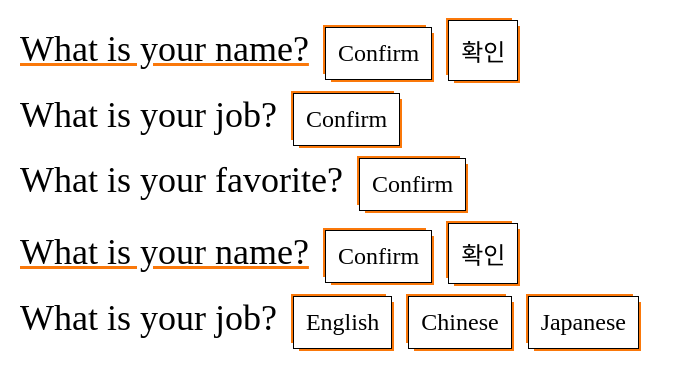
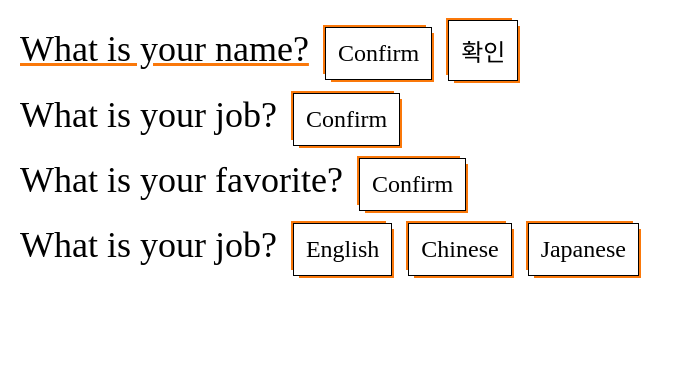
Before and after one commit to Dev2Ret/MyPortfolio, a plain HTML site: page Portfolio/index.html in a window 1280 px wide. Shown: the whole page, without its empty margins (0-684 px from the left). Drawn offline with Linux system fonts and the light colour scheme; a web font is replaced by a local one.

```diff
--- a/Portfolio/index.html
+++ b/Portfolio/index.html
@@ -38,19 +38,6 @@
       </button>
     </div>
     <div>
-      <span class="myName">What is your name?</span>
-      <button
-        onclick="revealMyInfo('My name is DevKev.', '.myName', '#123456')"
-      >
-        Confirm
-      </button>
-      <button
-        onclick="revealMyInfo('내 이름은 DevKev 입니다.', '.myName', '#123456')"
-      >
-        확인
-      </button>
-    </div>
-    <div>
       <span class="myLang">What is your job?</span>
       <button onclick="revealMyInfo('En ★★★☆☆', '.myLang', '#000000')">
         English
```
